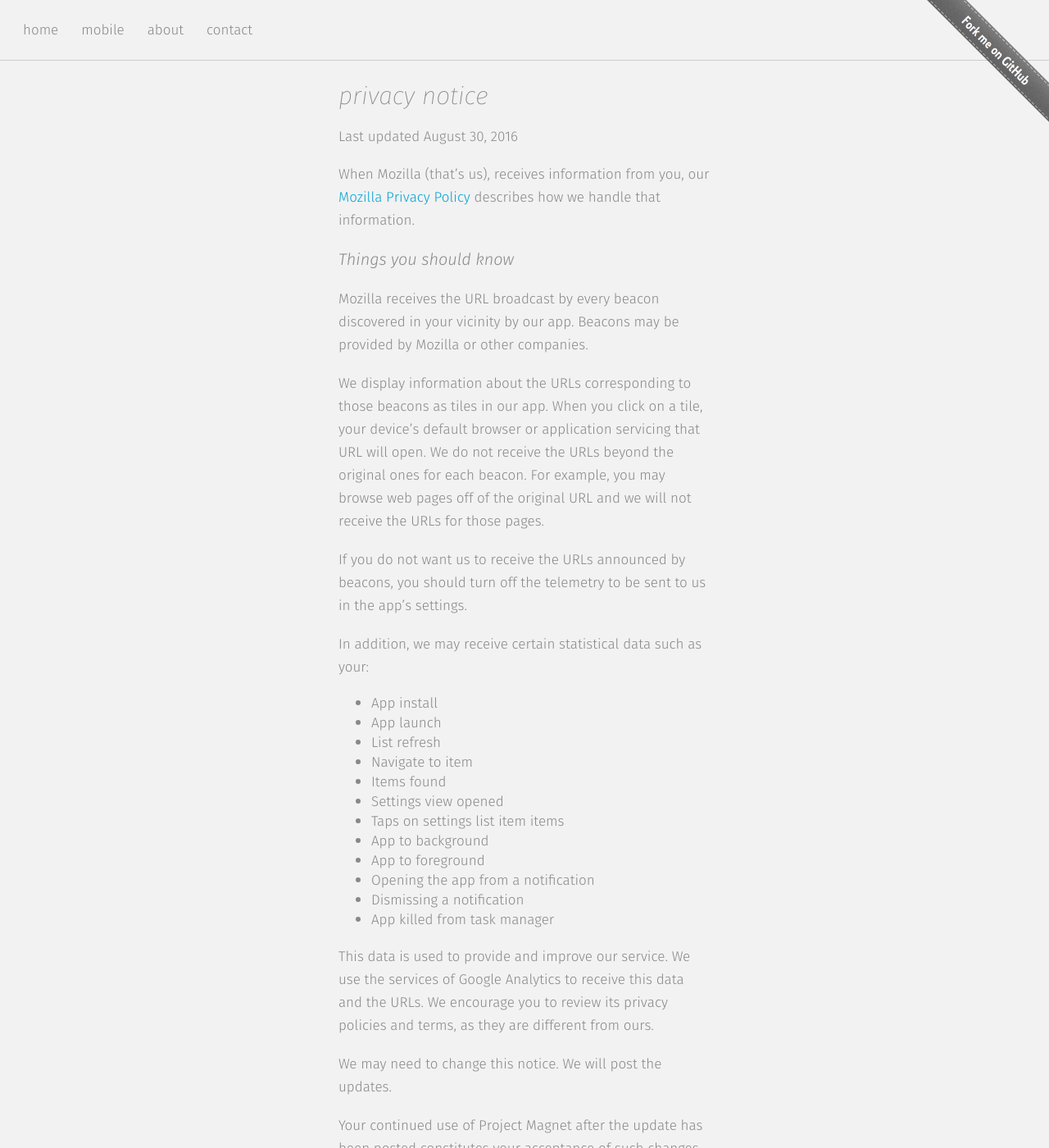
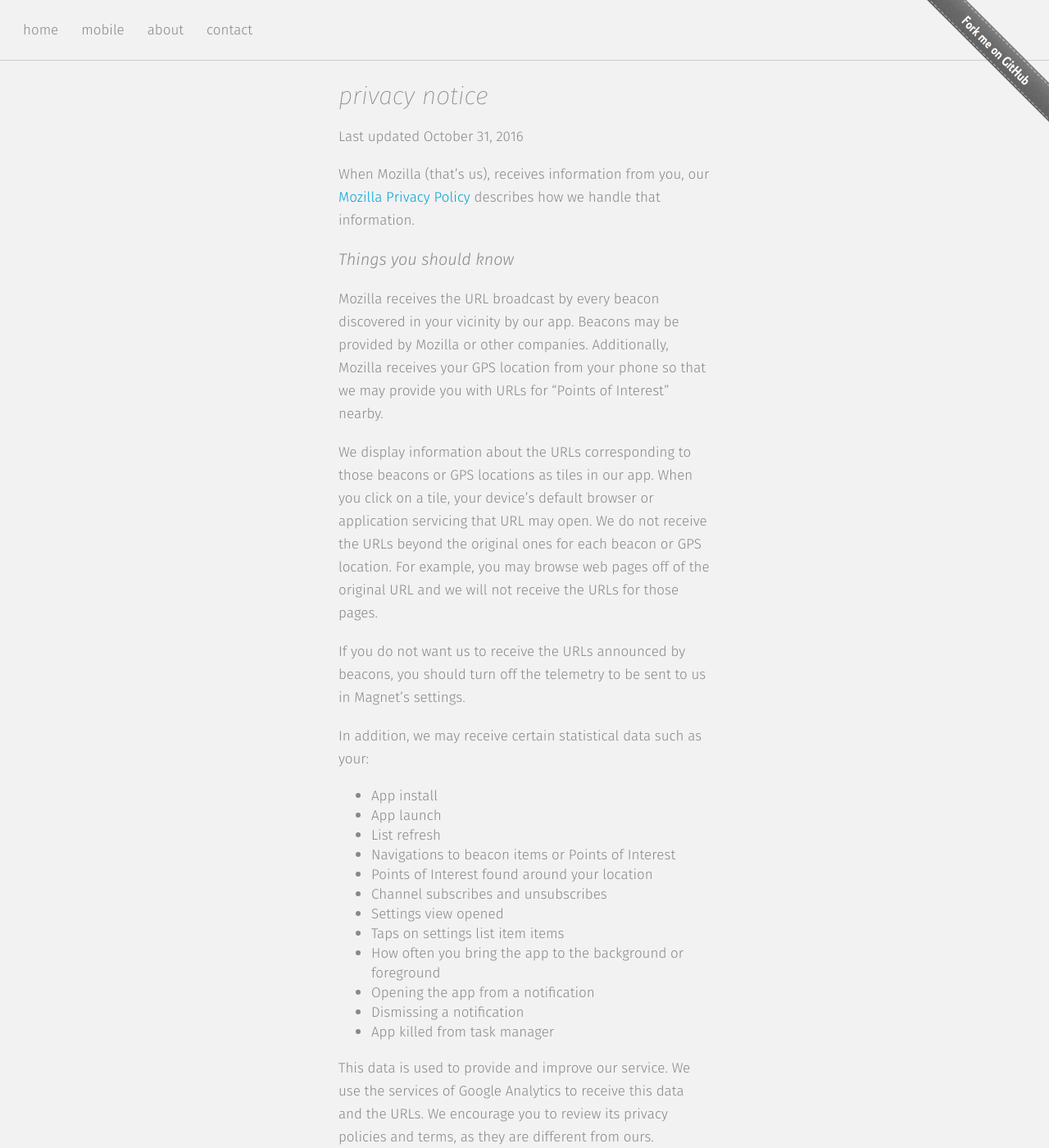
Before and after one commit to mozilla-magnet/magnet-site, a Jekyll site: the page built from privacy/index.html, in a window 1280 px wide and 1400 px high. Shown: the whole window at 82% size. Built offline with Jekyll 4.4.1, drawn with Linux system fonts in a browser that asks for light colours.

Commit message:
Update privacy.md

```diff
--- a/_includes/privacy.md
+++ b/_includes/privacy.md
@@ -1,26 +1,26 @@
-Last updated August 30, 2016
+Last updated October 31, 2016
 
 When Mozilla (that’s us), receives information from you, our [Mozilla Privacy Policy](https://www.mozilla.org/en-US/privacy/) describes how we handle that information.
 
 ### Things you should know
 
-Mozilla receives the URL broadcast by every beacon discovered in your vicinity by our app. Beacons may be provided by Mozilla or other companies.
+Mozilla receives the URL broadcast by every beacon discovered in your vicinity by our app. Beacons may be provided by Mozilla or other companies. Additionally, Mozilla receives your GPS location from your phone so that we may provide you with URLs for “Points of Interest” nearby.
 
-We display information about the URLs corresponding to those beacons as tiles in our app. When you click on a tile, your device’s default browser or application servicing that URL will open. We do not receive the URLs beyond the original ones for each beacon. For example, you may browse web pages off of the original URL and we will not receive the URLs for those pages.
+We display information about the URLs corresponding to those beacons or GPS locations as tiles in our app. When you click on a tile, your device’s default browser or application servicing that URL may open. We do not receive the URLs beyond the original ones for each beacon or GPS location. For example, you may browse web pages off of the original URL and we will not receive the URLs for those pages.
 
-If you do not want us to receive the URLs announced by beacons, you should turn off the telemetry to be sent to us in the app’s settings.
+If you do not want us to receive the URLs announced by beacons, you should turn off the telemetry to be sent to us in Magnet’s settings.
 
 In addition, we may receive certain  statistical data such as your:
 
 - App install
 - App launch
 - List refresh
-- Navigate to item
-- Items found
+- Navigations to beacon items or Points of Interest
+- Points of Interest found around your location
+- Channel subscribes and unsubscribes
 - Settings view opened
 - Taps on settings list item items
-- App to background
-- App to foreground
+- How often you bring the app to the background or foreground
 - Opening the app from a notification
 - Dismissing a notification
 - App killed from task manager
```
